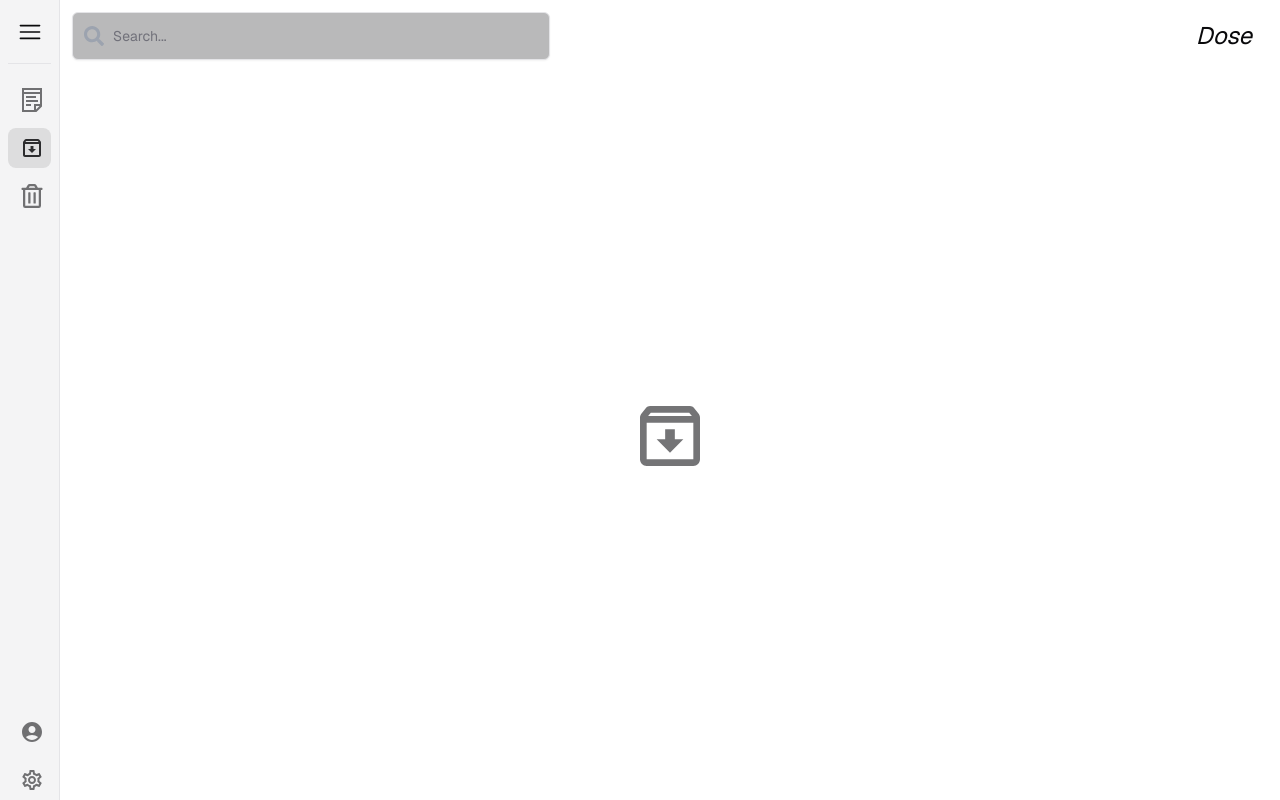
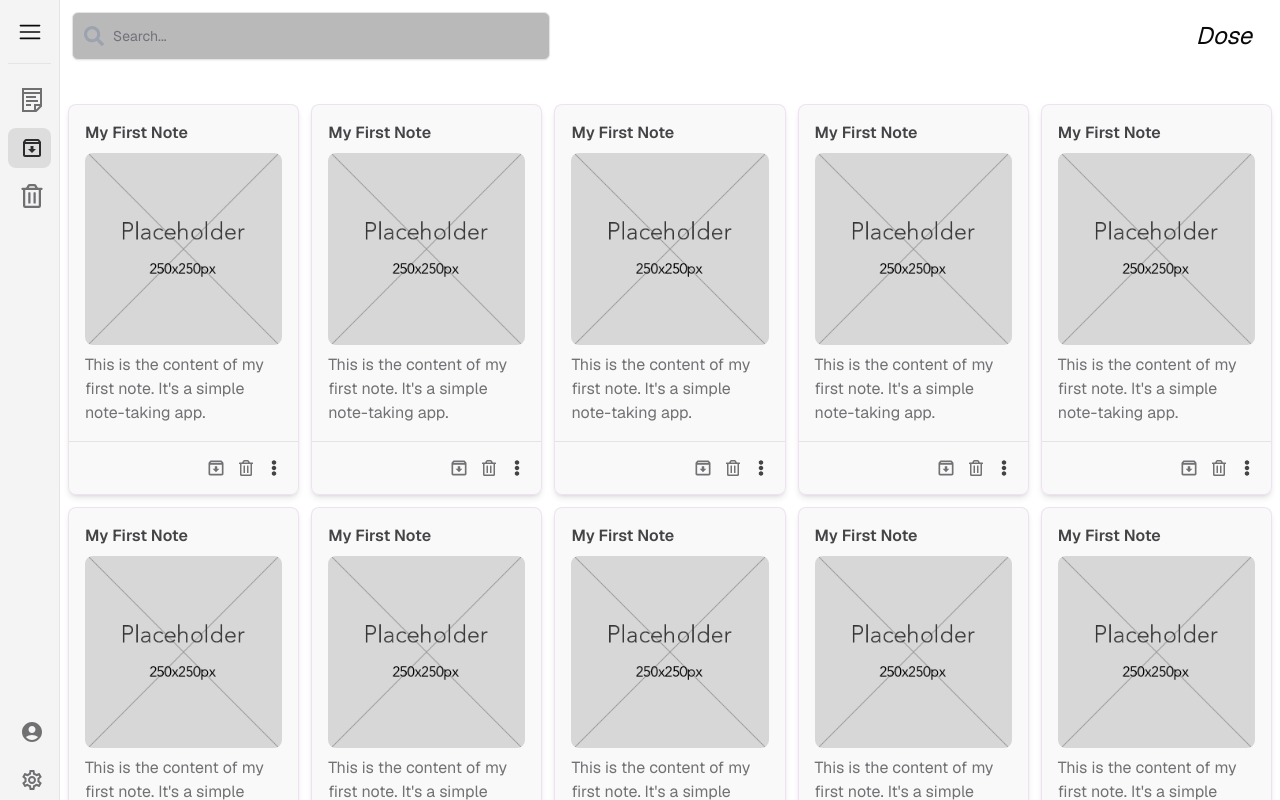
Before and after one commit to yosef-mesfin/dose, a Next.js app: page /archive in a window 1280 px wide. Built offline with nearby package versions, Linux system fonts and the light colour scheme.

Commit message:
build: implement note-card ui

```diff
--- a/app/(landing page)/page.tsx
+++ b/app/(landing page)/page.tsx
@@ -11,9 +11,9 @@ export default function Landing() {
         bg-gradient-to-r"
         >
           Welcome to
-          <span className="ml-1 bg-zinc-950 p-2 rounded-lg flex italic text-[#C085CA]">
+          <span className="ml-1 bg-zinc-950 p-2 rounded-lg flex text-[#C085CA]">
             Dose.
-            <IoPencil />
+            <IoPencil className="text-[#bd9924]" />
           </span>
         </h1>
       </div>
--- a/app/(notes)/archive/page.tsx
+++ b/app/(notes)/archive/page.tsx
@@ -1,9 +1,37 @@
+'use client';
+import { useState, useEffect } from 'react';
 import { MdOutlineArchive } from 'react-icons/md';
+import NoteCard from '@/components/note-card';
+import NotesSkeleton from '@/components/notes-skeleton';
 
 export default function Archive() {
+  const [isLoading, setLoading] = useState(true);
+
+  const notes = Array(16).fill(0);
+
+  useEffect(() => {
+    setTimeout(() => {
+      setLoading(false);
+    }, 3000);
+  }, []);
   return (
-    <div className="flex-1 flex p-2 items-center justify-center">
-      <MdOutlineArchive className="w-20 h-20 text-primary/60" />
+    <div className="flex-1 flex flex-col overflow-y-scroll p-2">
+      <div className="flex-1 mt-6">
+        {isLoading ? (
+          <NotesSkeleton />
+        ) : (
+          <div className="grid gap-3 grid-cols-1 md:grid-cols-3 lg:grid-cols-4 xl:grid-cols-5">
+            {notes.map((_, index) => (
+              <NoteCard
+                key={index}
+                title="My First Note"
+                content="This is the content of my first note. It's a simple note-taking app."
+                imageUrl="/images/generic-image-placeholder.png"
+              />
+            ))}
+          </div>
+        )}
+      </div>
     </div>
   );
 }
--- a/app/(notes)/notes/page.tsx
+++ b/app/(notes)/notes/page.tsx
@@ -1,22 +1,41 @@
 'use client';
-
-import { useSidebar } from '@/lib/hooks/use-sidebar';
+import { useEffect, useState } from 'react';
 import { CreateNote } from '@/components/create-note';
 import NotesSkeleton from '@/components/notes-skeleton';
+import NoteCard from '@/components/note-card';
 
 export default function Notes() {
-  const { isSidebarOpen } = useSidebar();
+  const [isLoading, setLoading] = useState(true);
+
+  const notes = Array(16).fill(0);
+
+  useEffect(() => {
+    setTimeout(() => {
+      setLoading(false);
+    }, 3000);
+  }, []);
 
   return (
-    <>
-      <div className="flex-1 flex flex-col overflow-y-scroll p-2">
-        <div className="h-auto mt-3 p-2 flex items-center justify-center">
-          <CreateNote />
-        </div>
-        <div className="flex-1 mt-4">
+    <div className="flex-1 flex flex-col overflow-y-scroll p-2">
+      <div className="h-auto mt-3 p-2 flex items-center justify-center">
+        <CreateNote />
+      </div>
+      <div className="flex-1 mt-6">
+        {isLoading ? (
           <NotesSkeleton />
-        </div>
+        ) : (
+          <div className="grid gap-3 grid-cols-1 md:grid-cols-3 lg:grid-cols-4 xl:grid-cols-5">
+            {notes.map((_, index) => (
+              <NoteCard
+                key={index}
+                title="My First Note"
+                content="This is the content of my first note. It's a simple note-taking app."
+                imageUrl="/images/generic-image-placeholder.png"
+              />
+            ))}
+          </div>
+        )}
       </div>
-    </>
+    </div>
   );
 }
--- a/components/create-note.tsx
+++ b/components/create-note.tsx
@@ -90,7 +90,10 @@ const CreateNote: React.FC<CreateNoteProps> = () => {
             className="w-full bg-transparent min-h-12 border-none outline-none overflow-y-auto"
           />
           <div className="flex bg-primary/10 justify-between items-center mt-2 px-3 py-1">
-            <div className="flex space-x-1 items-center">
+            <div
+              className="flex space-x-1 items-center cursor-pointer"
+              onClick={handleOpenModal}
+            >
               <Icons
                 icon={RiOpenaiFill}
                 className="size-7 text-[#9834aa]"
--- /dev/null
+++ b/components/note-card.tsx
@@ -0,0 +1,35 @@
+import React from 'react';
+import { FaEllipsisV, FaRegTrashAlt } from 'react-icons/fa';
+import { truncateText } from '@/lib/utils';
+import { MdOutlineArchive } from 'react-icons/md';
+
+interface NoteCardProps {
+  title: string;
+  content: string;
+  imageUrl?: string;
+}
+
+const NoteCard: React.FC<NoteCardProps> = ({ title, content, imageUrl }) => {
+  return (
+    <div className="bg-secondary/50 shadow-md rounded-lg border border-[#C085CA]/20 overflow-hidden">
+      <div className="p-4">
+        <h2 className="text-md font-semibold mb-2 text-primary/80">{title}</h2>
+        {imageUrl && (
+          <img
+            src={imageUrl}
+            alt={title}
+            className="w-full h-48 object-cover mb-2 rounded-lg"
+          />
+        )}
+        <p className="text-primary/60">{truncateText(content, 100)}</p>
+      </div>
+      <div className="flex justify-end gap-3 items-center p-4 border-t">
+        <MdOutlineArchive className="text-primary/60 size-5 cursor-pointer hover:text-primary" />
+        <FaRegTrashAlt className="text-primary/60 cursor-pointer hover:text-primary" />
+        <FaEllipsisV className="text-primary/80 cursor-pointer hover:text-primary" />
+      </div>
+    </div>
+  );
+};
+
+export default NoteCard;
--- a/components/sidebar-desktop.tsx
+++ b/components/sidebar-desktop.tsx
@@ -11,6 +11,7 @@ import {
 import { FaRegTrashAlt } from 'react-icons/fa';
 import { useSidebar } from '@/lib/hooks/use-sidebar';
 import { SidebarToggle } from './ui/sidebar-toggle';
+import Link from 'next/link';
 
 const menus = [
   { name: 'Notes', icon: GrNotes, href: '/notes' },
@@ -40,7 +41,9 @@ export const SidebarDesktop: React.FC = () => {
           >
             <SidebarToggle />
             {isSidebarOpen && (
-              <h1 className="text-2xl italic text-[#C085CA]">Dose</h1>
+              <Link href="/">
+                <h1 className="text-2xl italic text-[#C085CA]">Dose</h1>
+              </Link>
             )}
           </div>
           <div className="flex flex-col gap-2 mt-4">
--- a/components/summary-modal.tsx
+++ b/components/summary-modal.tsx
@@ -99,13 +99,7 @@ const SummaryModal: React.FC<SummaryModalProps> = ({ isOpen, onClose }) => {
               )}
             </div>
             {!prompt && filename && (
-              <ShinyButton
-                // variant={ButtonVariants.SHINY}
-                // className="border-[#9843AA] hover:bg-zinc-950 px-3 rounded-3xl"
-                onClick={handleGenerate}
-              >
-                summarize
-              </ShinyButton>
+              <ShinyButton onClick={handleGenerate}>summarize</ShinyButton>
             )}
           </div>
         </div>
--- a/lib/utils.ts
+++ b/lib/utils.ts
@@ -16,3 +16,7 @@ export const generateStarPositions = (count: number, color: string) => {
   }
   return positions.join(', ');
 };
+
+export const truncateText = (text: string, maxLength: number): string => {
+  return text.length > maxLength ? `${text.substring(0, maxLength)}...` : text;
+};
```
Also changed, not shown: public/images/generic-image-placeholder.png (added), 1 other file (tests, documents, lock files or other folders).
